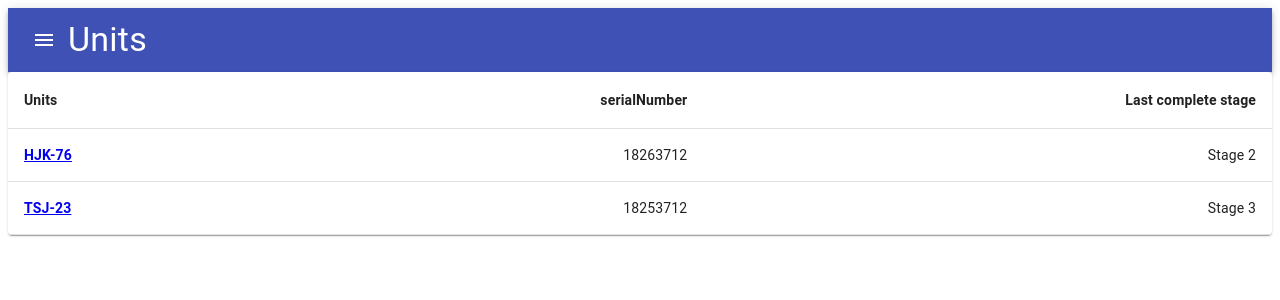
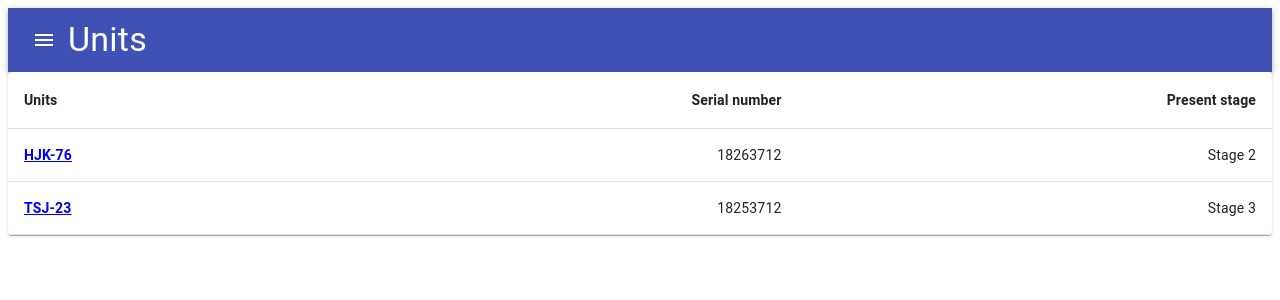
Before and after one commit to nik-prostok/prizm, a React (Create React App) app: page /units in a window 1280 px wide. Shown: the top 300 px of the page. Built offline with nearby package versions, Linux system fonts and the light colour scheme.

Commit message:
fix titles

```diff
--- a/src/components/Units/List.tsx
+++ b/src/components/Units/List.tsx
@@ -62,8 +62,8 @@ export const UnitsList = (props: UnitsProps) => {
                 <TableHead>
                     <TableRow>
                         <TableCell><strong>Units</strong></TableCell>
-                        <TableCell align="right"><strong>serialNumber</strong></TableCell>
-                        <TableCell align="right"><strong>Last complete stage</strong></TableCell>
+                        <TableCell align="right"><strong>Serial number</strong></TableCell>
+                        <TableCell align="right"><strong>Present stage</strong></TableCell>
                     </TableRow>
                 </TableHead>
                 <TableBody>
```
